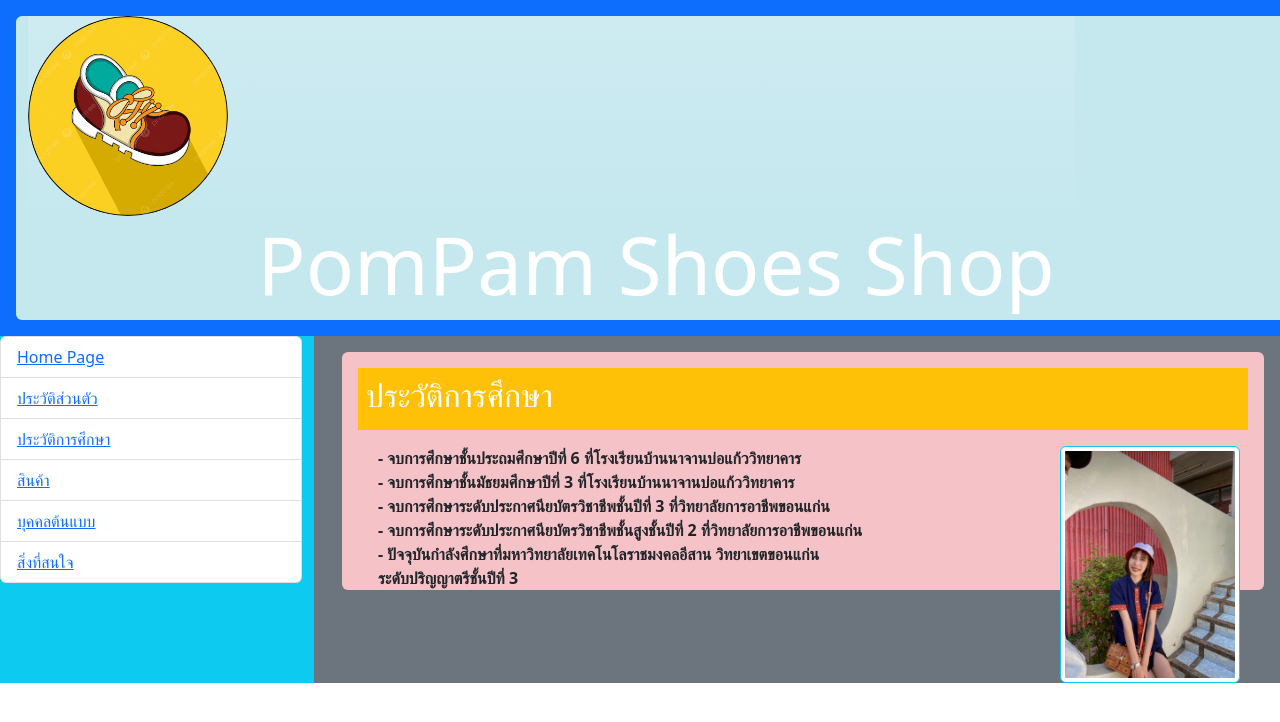
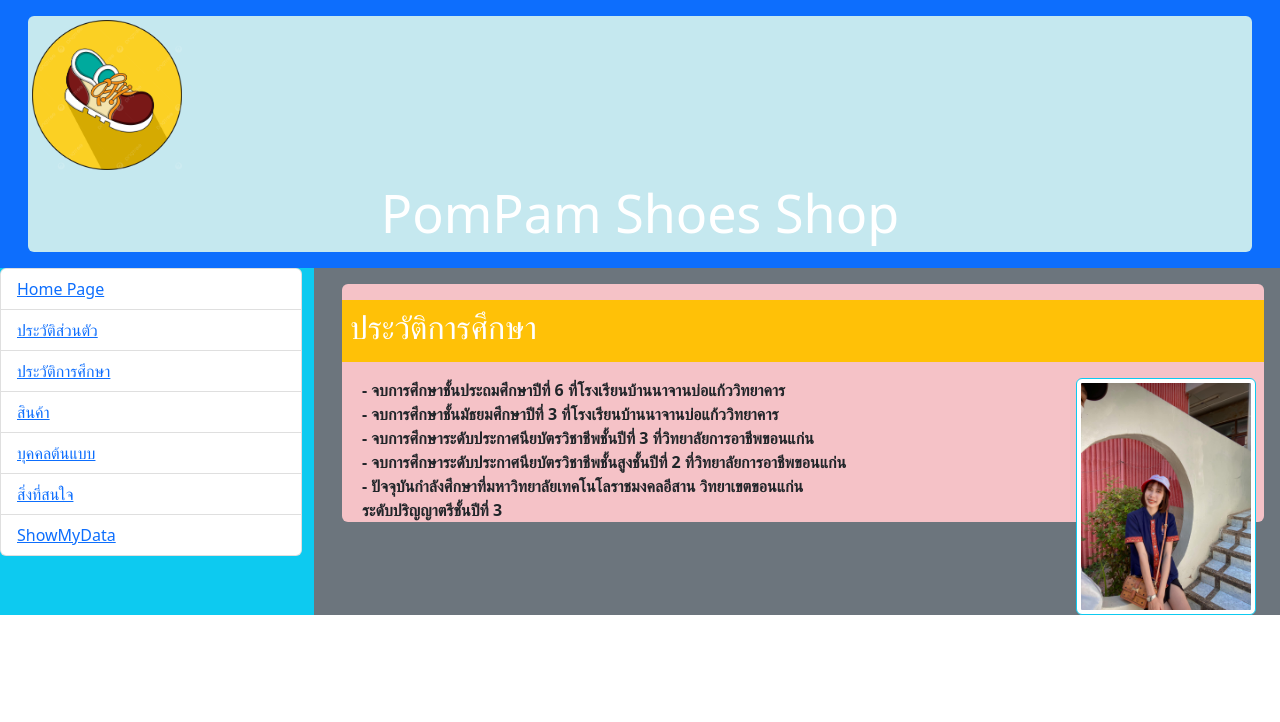
Before and after one commit to pompam060644/djangoProj3R1, a Django app: page /education in a window 1280 px wide. Shown: the top 722 px of the page. Run offline with Django 4.2, Linux system fonts and the light colour scheme; some libraries are stand-ins or nearby versions.

Commit message:
first time

```diff
--- a/ProfileApp/views.py
+++ b/ProfileApp/views.py
@@ -15,3 +15,25 @@ def rloemodel(request):
     return render(request, 'rloe.html')
 def etc(request):
     return render(request, 'etc.html')
+def mydata(request):
+    name = "นางสาวพัชราพร ดวงจิตร"
+    stdid = "65342310015-1"
+    address = "329 ม.11 บ้านนาจาน ต.หนองแปน อ.มัญจาคีรี จ.ขอนแก่น 40160"
+    gender = "หญิง"
+    weigth = "48"
+    heigth = "168"
+    colors = "สีชมพู"
+    food = "อาหารประเภทเส้น"
+    job = "นักศึกษา"
+    myproduct = [["รองเท้า adidas", "1,499", "images/141.jpg"],
+                 ["รองเท้า nike", "1,599", "images/142.jpg"],
+                 ["รองเท้า converse", "1,299", "images/143.jpg"],
+                 ["รองเท้า Keds", "1,099", "images/144.jpg"],
+                 ["รองเท้า New balance", "1,399", "images/145.jpg"],
+                 ["รองเท้า Onitsuka Tiger", "1,199", "images/146.jpg"],
+                 ["รองเท้า Reebok", "1,099", "images/147.jpg"],
+                 ["รองเท้า Lacoste", "1,399", "images/148.jpg"],
+                 ]
+    return render(request, 'showmydata.html', {'name':name, 'stdid':stdid, 'address':address, 'gender':gender,
+                                          'weigth':weigth, 'heigth':heigth, 'colors':colors, 'food':food,
+                                          'job':job, 'myproduct':myproduct})
--- a/djangoProj3R1/urls.py
+++ b/djangoProj3R1/urls.py
@@ -26,4 +26,5 @@ urlpatterns = [
     path('sales', views.sales, name='sales'),
     path('rloemodel', views.rloemodel, name='rloemodel'),
     path('etc', views.etc, name='etc'),
+    path('showmydata', views.mydata, name='showmydata'),
 ]
--- a/templates/base.html
+++ b/templates/base.html
@@ -10,12 +10,20 @@
     <script src="https://kit.fontawesome.com/d886166b4a.js" crossorigin="anonymous"></script>
     <style>@import url('https://fonts.googleapis.com/css2?family=Mitr&display=swap');</style>
     <style>@import url('https://fonts.googleapis.com/css2?family=Ubuntu+Mono&display=swap');</style>
+    <link href="https://fonts.googleapis.com/css2?family=Yellowtail&display=swap" rel="stylesheet">
 </head>
 <body>
     <div class="container-fluid">
         <div class="row">
             <div class="col-lg-12 bg-primary">
-                {% include 'header.html' %}
+{#                {% include 'header.html' %}#}
+                <div class="rounded m-3 fs-6" style="background: #c5e8ef">
+    <div class="col-lg-12 ">
+        <img src="{% static 'images/dcv.png' %}" class="m-1" style="vertical-align: middle; width: 150px;height: 150px;">
+         <p class="text-white text-lg-center"style="font-size: 52px;">PomPam Shoes Shop</p>
+    </div>
+
+</div>
             </div>
         </div>
     </div>
--- a/templates/education.html
+++ b/templates/education.html
@@ -2,7 +2,7 @@
 {% load static %}
 {% block content %}
     <div class="rounded m-3 fs-6" style="background: #f5c2c7">
-   <div class="rounded m-3 fs-6" style="background: #f5c2c7">
+
         <div class="d-flex pt-3 bd-highlight">
             <div class="p-2 bg-warning flex-fill text-white" style="background: #0dcaf0 ">
              <h2><i class="fa-solid fa-user-hair-long"></i>ประวัติการศึกษา</h2>
--- a/templates/header.html
+++ b/templates/header.html
@@ -1,12 +1,10 @@
 {% load static %}
 <div class="row">
      <div class="rounded m-3 fs-6" style="background: #c5e8ef">
-    <div class="col-lg-10 bg-gradient">
-        <img src="{% static 'images/dcv.png' %}" class="rounded-circle" width="200" height="200">
+    <div class="col-lg-12 ">
+        <img src="{% static 'images/dcv.png' %}" class="mx-3 my-3" style="width: 120px;height: 120px;">
+         <p class="text-white text-lg-center"style="font-size: 56px;">PomPam Shoes Shop</p>
+    </div>
 
-    </div>
-    <div class="col-lg-20">
-        <h1 class="text-white text-center"style="font-size: 80px;">PomPam Shoes Shop</h1>
-    </div>
 </div>
 </div>
--- a/templates/menu.html
+++ b/templates/menu.html
@@ -6,6 +6,6 @@
     <li class="list-group-item"><a href="{% url 'sales' %}"> สินค้า  </a> </li>
     <li class="list-group-item"><a href="{% url 'rloemodel' %}"> บุคคลต้นแบบ  </a> </li>
     <li class="list-group-item"><a href="{% url 'interest' %}"> สิ่งที่สนใจ  </a> </li>
-
+    <li class="list-group-item"><a href="{% url 'showmydata' %}"> ShowMyData  </a> </li>
 
 </ul>
```
Also changed, not shown: templates/showmydata.html (added, +53 -0 lines).
